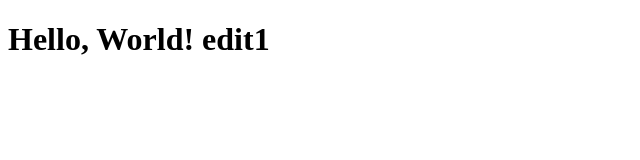
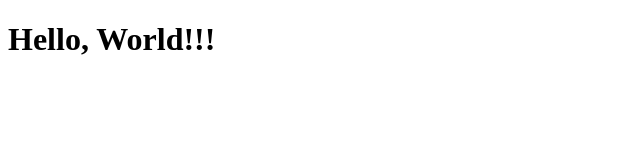
Before and after one commit to tajmilur-rahman/tajmilur-rahman.github.io, a plain HTML site: page docs/index.html in a window 1280 px wide. Shown: the whole page, without its empty margins (0-640 px from the left). Drawn offline with Linux system fonts and the light colour scheme.

Commit message:
Update index.html

```diff
--- a/docs/index.html
+++ b/docs/index.html
@@ -6,6 +6,6 @@
     <title>GeneUS</title>
 </head>
 <body>
-    <h1>Hello, World! edit1</h1>
+    <h1>Hello, World!!!</h1>
 </body>
 </html>
```
